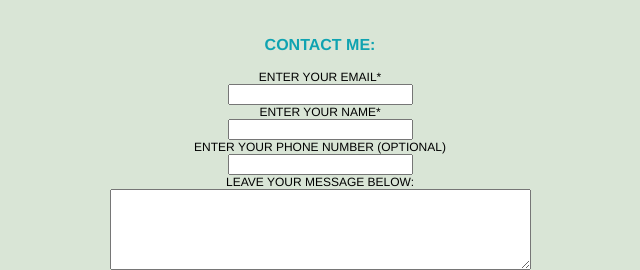
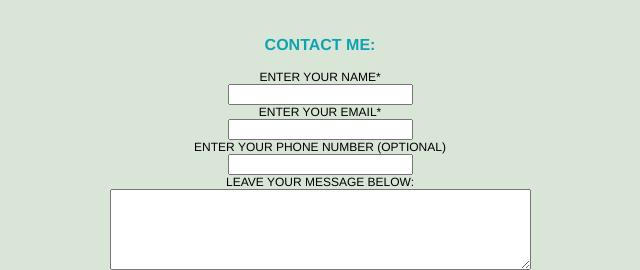
Before and after one commit to AnnaSvensdotter/portfolio, a plain HTML site: page index.html in a window 1280 px wide. Shown: the part 2290-2560 px from the top of the page, 320-960 px from the left. Drawn offline with Linux system fonts and the light colour scheme.

Commit message:
Update index.html
121 added the Formspree form   https://formspree.io/f/xoqyqjqb

```diff
--- a/index.html
+++ b/index.html
@@ -118,10 +118,10 @@
         <br>
 
         <header><h3 id="contactme">Contact me:</h3></header>
-        <form>
+        <form id="contactform" action="https://formspree.io/f/xoqyqjqb" method= "POST">
+            <label for="name">Enter your name*</label><br><input type="text" id="name" name="name" required>
+            <br>
             <label for="email">Enter your email*</label><br><input type="email" “[a-z0-9._%+-]+@[a-z0-9.-]+\.[a-z]{2,}$” required>
-            <br>
-            <label for="name">Enter your name*</label><br><input type="text" id="name" name="name" required>
             <br>
             <label for="phone">Enter your phone number (optional)</label><br><input type="phone" “[0-9]” id=phone name="phone (optional)" required>
             <br>
```
